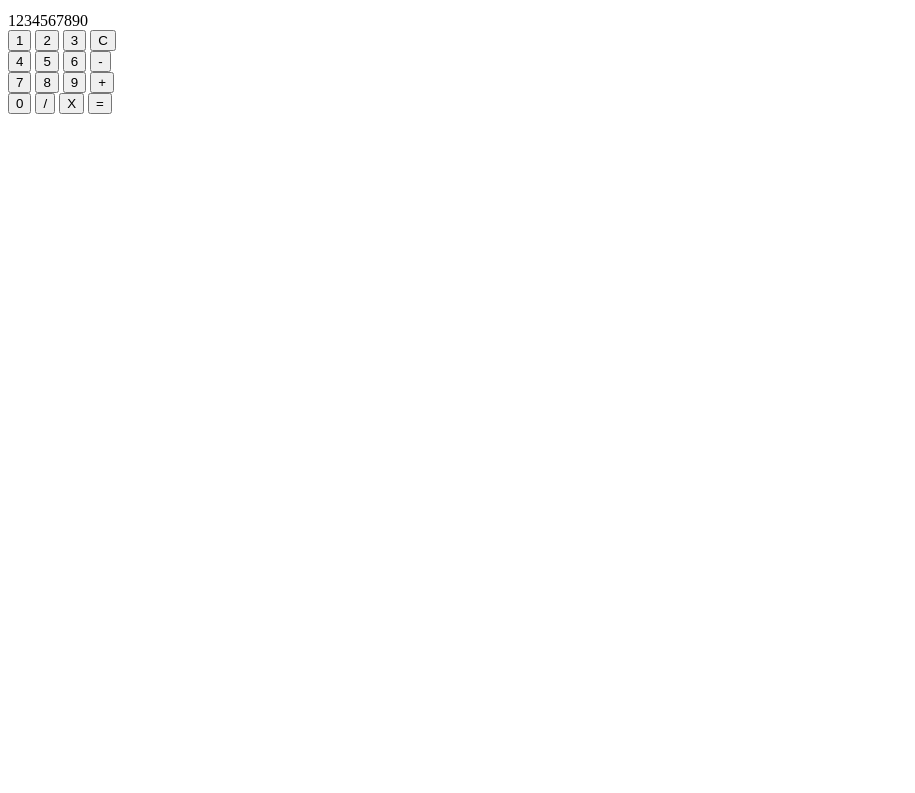
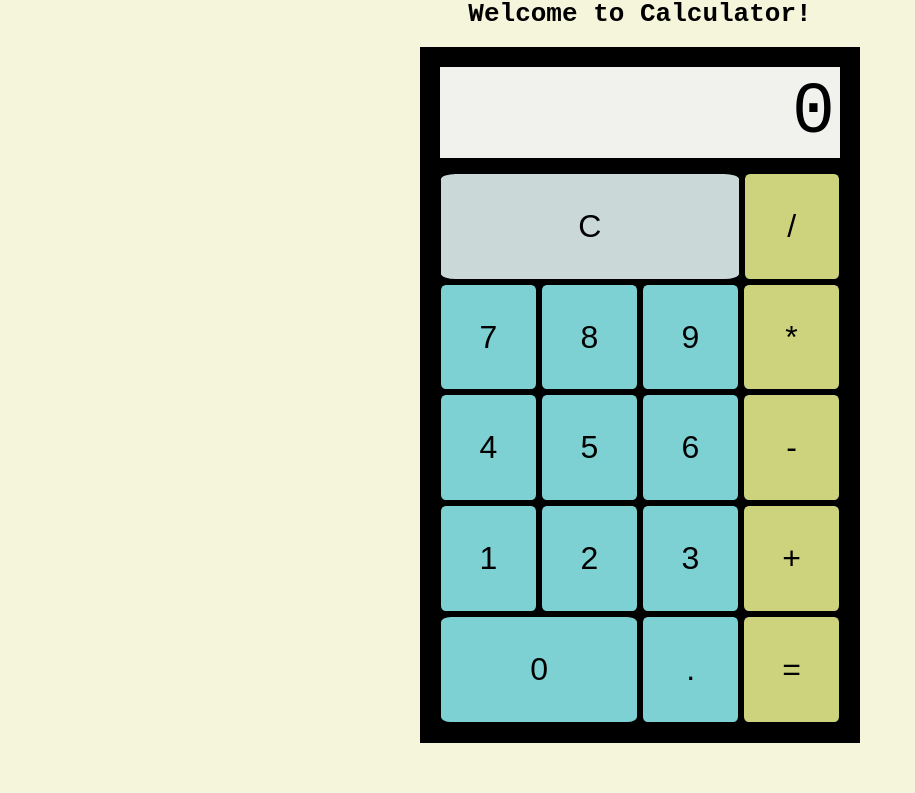
Before and after one commit to paulsmith1232/calculator, a plain HTML site: page index.html in a window 1280 px wide. Shown: the part 68-861 px from the top of the page, without its empty margins (0-915 px from the left). Before the commit the page ends 800 px from the top, so only its background shows below. Drawn offline with Linux system fonts and the light colour scheme.

Commit message:
Add styling and button functionality
Styling was added to the calculator. Decimal use was also added. Minor
bugfixes were implemented involing long, floating point numbers.

```diff
--- a/index.html
+++ b/index.html
@@ -1,42 +1,65 @@
 <!DOCTYPE html>
 <html lang="en">
+
 <head>
   <meta charset="UTF8">
   <script src="./script.js" defer></script>
+  <link rel="stylesheet" href="./style.css">
   <title>Calculator</title>
 </head>
+
 <body>
   <h1>Welcome to Calculator!</h1>
   <div class="calculator-container">
-      <div class="viewport">
-        1234567890
-      </div>
-      <div class="buttons">
+    <div class="viewport">0</div>
+    <div class="buttons-container">
       <div class="row">
-          <button id="1">1</button>
-          <button id="2">2</button>
-          <button id="3">3</button>
-          <button id="C">C</button>
+
+          <button class="clear" id="C">C</button>
+
+          <button class="operator" id="/">/</button>
+
       </div>
       <div class="row">
-          <button id="4">4</button>
-          <button id="5">5</button>
-          <button id="6">6</button>
-          <button id="-">-</button>
+          <button class="operand" id="7">7</button>
+
+          <button class="operand" id="8">8</button>
+
+          <button class="operand" id="9">9</button>
+
+          <button class="operator" id="*">*</button>
+
       </div>
       <div class="row">
-          <button id="7">7</button>
-          <button id="8">8</button>
-          <button id="9">9</button>
-          <button id="+">+</button>
+          <button class="operand" id="4">4</button>
+
+          <button class="operand" id="5">5</button>
+
+          <button class="operand" id="6">6</button>
+
+          <button class="operator" id="-">-</button>
+
       </div>
       <div class="row">
-          <button id="0">0</button>
-          <button id="/">/</button>
-          <button id="*">X</button>
-          <button id="=">=</button>
+          <button class="operand" id="1">1</button>
+
+          <button class="operand" id="2">2</button>
+
+          <button class="operand" id="3">3</button>
+
+          <button class="operator" id="+">+</button>
+
+      </div>
+      <div class="row">
+          <button class="zero operand" id="0">0</button>
+
+          <button class="operand" id=".">.</button>
+
+          <button class="operator" id="=">=</button>
+
       </div>
     </div>
   </div>
 </body>
+
 </html>
--- a/script.js
+++ b/script.js
@@ -1,10 +1,10 @@
-let storedValue = 0;
+let storedValue = '';
 let storedOperator = '';
 const buttons = document.querySelectorAll('button');
 buttons.forEach(button => button.addEventListener('click', (e) => getInput(e)));
 
 const display = document.querySelector('.viewport');
-let activeVal = "";
+let activeVal = '';
 
 function add(a,b){
   return a + b;
@@ -50,9 +50,10 @@ function updateDisplay(val) {
   display.innerHTML = val;
 }
 
+
 function updateActiveValue(val) {
   if(val === '' || activeVal === '') activeVal = val;
-  else activeVal += val;
+  else if (activeVal.length < 9) activeVal += val;
 }
 
 function updateStoredValue(val = activeVal){
@@ -75,11 +76,19 @@ function checkForOperator(val) {
 
 function evaluate(){
   if(storedValue !== '' && activeVal !== ''){
-    const result = operate(storedOperator, Number(storedValue), Number(activeVal));
+    let result = operate(storedOperator, Number(storedValue), Number(activeVal));
+    if(result % 1 !== 0){
+      result = parseFloat(result.toFixed(8-result.toString().indexOf('.')));
+    }
     console.log(`Result:      ${result}`);
+    if (result !== Infinity){
+      updateActiveValue('');
+      updateStoredValue(result);
+    } else {
+      clearCalculator();
+      result = "Nice try";
+    }
     updateDisplay(result);
-    updateActiveValue('');
-    updateStoredValue(result);
   }
 }
 
@@ -97,7 +106,8 @@ function processOperator(operator) {
 }
 
 function processInput(input) {
-  if(!isNaN(input)) {                   // checks for number
+  if(!isNaN(input) || input === '.') {                   // checks for number
+    if(activeVal === '' && storedOperator === '' && storedValue !== '') updateStoredValue('');
     updateActiveValue(input);
     updateDisplay(activeVal);
   } else if (checkForOperator(input)){  // checks for operator
--- /dev/null
+++ b/style.css
@@ -0,0 +1,73 @@
+body{
+  max-width: 1400px;
+  margin: 50px auto;
+  background-color: beige;
+  text-align: center;
+  display: flex;
+  flex-direction: column;
+  align-items: center;
+  font-family: monospace;
+}
+
+.calculator-container {
+  height: auto;
+  width: 400px;
+  display: flex;
+  flex-direction: column;
+  align-items: stretch;
+  border: 20px solid black;
+}
+
+.viewport {
+  padding: 5px;
+  font-size: 5.5em;
+  display: flex;
+  justify-content: flex-end;
+  background-color: rgba(241, 242, 243, 0.801);
+  overflow: hidden;
+}
+
+.buttons-container {
+  padding-top: 15px;
+  display: flex;
+  flex-direction: column;
+  justify-content: stretch;
+  height: 550px;
+  gap: 4px;
+  background-color: black;
+}
+
+.row {
+  display: flex;
+  justify-content: stretch;
+  height: 100%;
+  gap: 4px;
+}
+
+button {
+  /* width: 100%;
+  height: 100%; */
+  margin: 1px;
+  border-radius: 5%;
+  font-size: 2em;
+  border: none;
+  padding: 0;
+  flex-basis: 25%;
+}
+
+.zero {
+  flex-basis: calc(50% + 7px);
+}
+
+.clear {
+  flex-basis: calc(75% + 15px);
+  background-color: #cad8d8;
+}
+
+.operand {
+  background-color: #7dd1d3;
+}
+
+.operator {
+  background-color: #cdd37d;
+}
```
Lines whose indentation alone changed are shown as unchanged.
